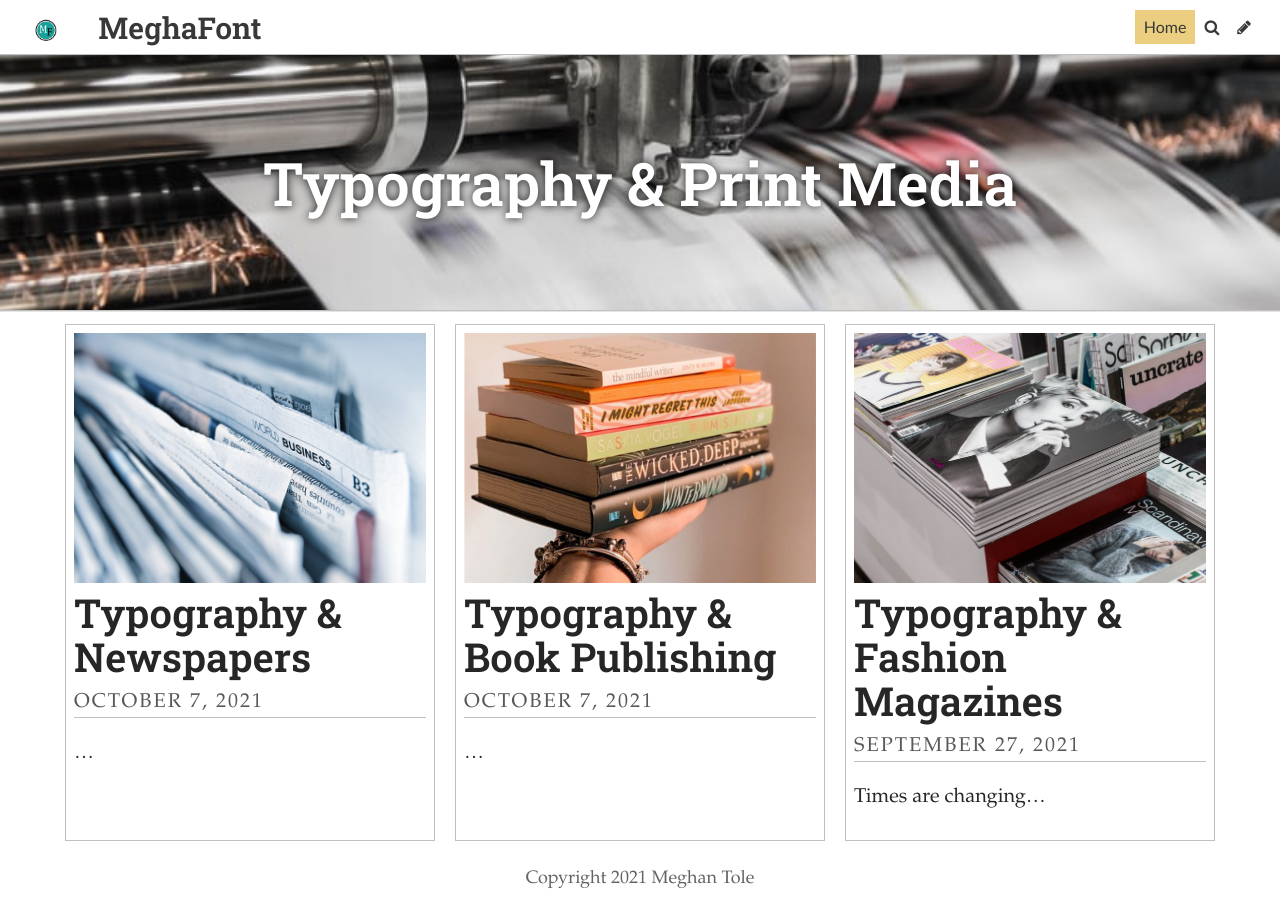
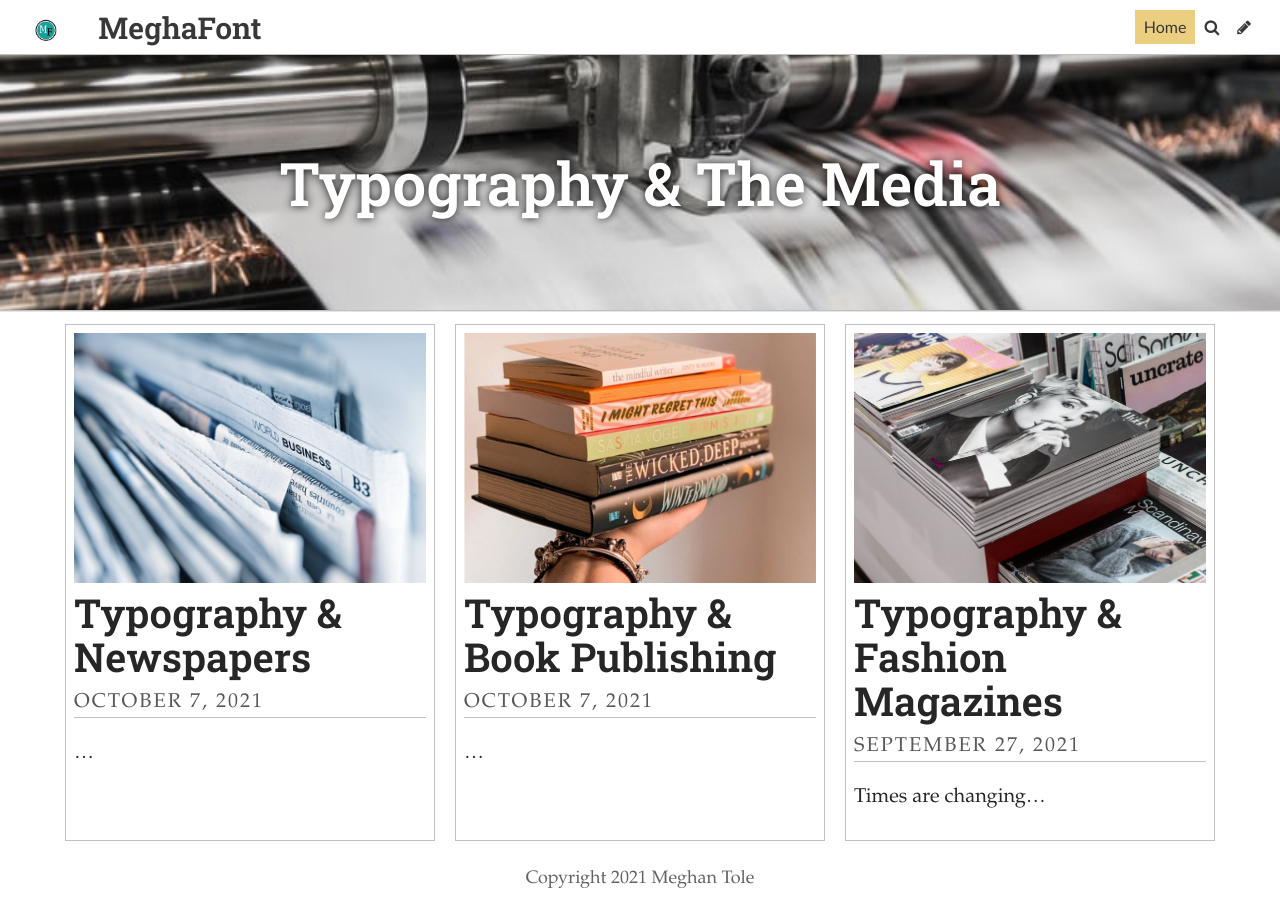
Before and after one commit to meghantole/tarm, a Jekyll site: the page built from index.html, in a window 1280 px wide and 924 px high. Built offline with Jekyll 4.4.1, drawn with Linux system fonts in a browser that asks for light colours; some web fonts are replaced; the list of posts is cut into pages by our own code.

Commit message:
Update Settings “general”

```diff
--- a/_data/settings.yml
+++ b/_data/settings.yml
@@ -2,7 +2,7 @@ title: MeghaFont
 description: Website about typography
 footer_text: Copyright 2021 Meghan Tole
 header_feature_image: ../uploads/photo-1503694978374-8a2fa686963a.jpeg
-header_text: Typography & Print Media
+header_text: Typography & The Media
 header_text_color: "#ffffff"
 bannerheight: 20vmax
 navbarheight: 55px
```
